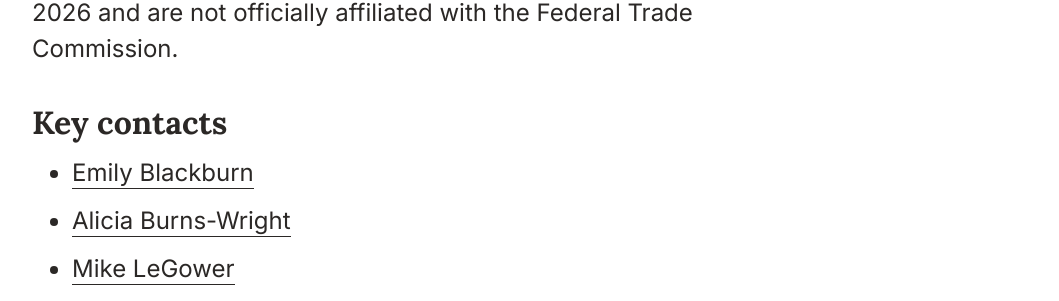
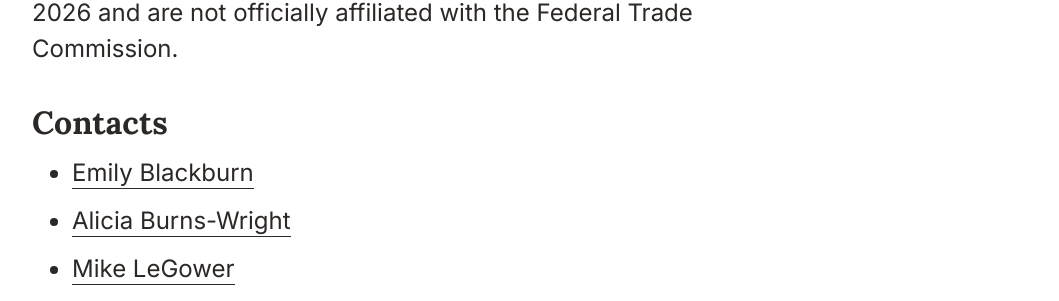
Before and after one commit to ftcalumni/ftcalumni.org, a Jekyll site: the page built from about.md, in a window 1280 px wide. Shown: the part 520-821 px from the top of the page, without its empty margins (212-1271 px from the left). Built offline with Jekyll 4.4.1, drawn with Linux system fonts in a browser that asks for light colours.

Commit message:
Adjust wording of about

```diff
--- a/about.md
+++ b/about.md
@@ -6,7 +6,7 @@ permalink: /about/
 
 The mission of the FTC Alumni Association is to promote both social and professional interaction among members. We were founded in 2026 and are not officially affiliated with the Federal Trade Commission.
 
-## Key contacts
+## Contacts
 
 * [Emily Blackburn](https://www.kslaw.com/people/emily-blackburn)
 * [Alicia Burns-Wright](https://www.linkedin.com/in/alicia-burns-wright)
```
